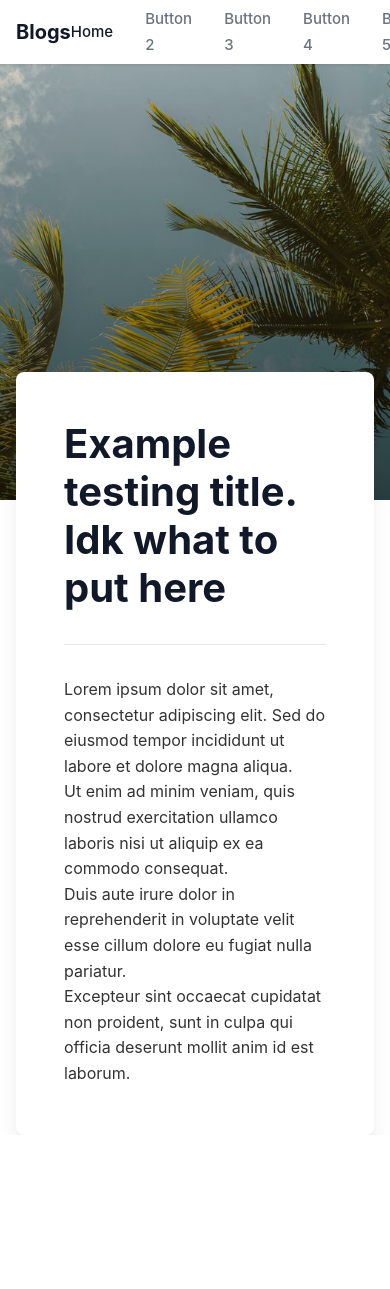
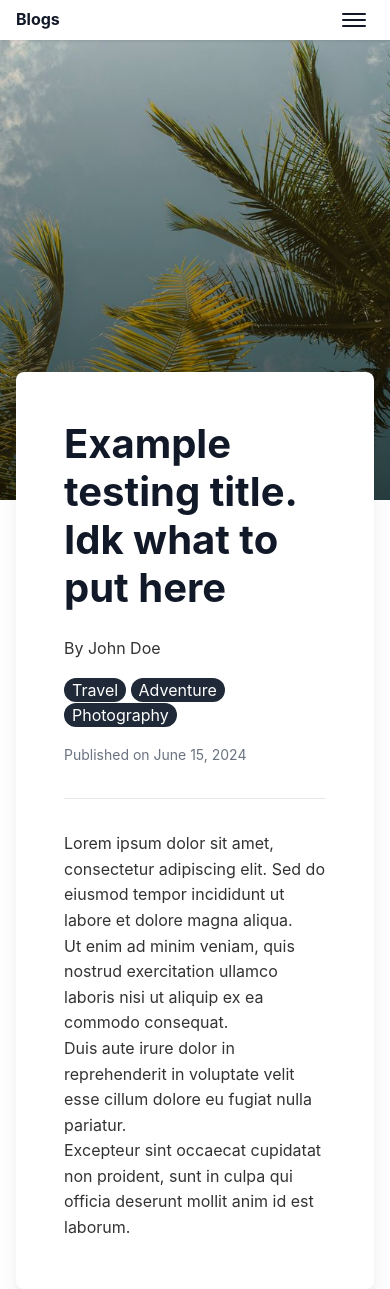
Before and after one commit to CloudsifyV2/project2_WebsiteDevelopment, a PHP site: page /post_content.php in a window 390 px wide. Before the commit the page ends 1135 px from the top, so only its background shows below. Run offline with PHP 8.4, Linux system fonts and the light colour scheme.

Commit message:
Implement MySQL Connections, Update Posts Content

```diff
--- /dev/null
+++ b/do_login_check.php
@@ -0,0 +1,5 @@
+<?php
+
+
+
+?>
--- a/post_content.php
+++ b/post_content.php
@@ -22,6 +22,20 @@
 
       <!-- Title -->
       <h1>Example testing title. Idk what to put here</h1>
+      <div class="article-meta">
+        <span class="author">By John Doe</span>
+      </div>
+
+      <div class="tags">
+        <span class="tag">Travel</span>
+        <span class="tag">Adventure</span>
+        <span class="tag">Photography</span>
+      </div>
+
+      <div class="article-meta">
+        <span class="date">Published on June 15, 2024</span>
+      </div>
+
       <div class="separator"></div>
 
       <!-- Article Content -->
@@ -33,5 +47,17 @@
       </div>
     </article>
   </div>
+
+  <script>
+    document.addEventListener('DOMContentLoaded', function () {
+        const toggle = document.querySelector('.navbar-toggle');
+        const menu = document.querySelector('.navbar-menu');
+
+        toggle.addEventListener('click', () => {
+            toggle.classList.toggle('active');
+            menu.classList.toggle('active');
+        });
+    });
+  </script>
 </body>
 </html>
--- a/styles/content.css
+++ b/styles/content.css
@@ -63,3 +63,23 @@ h1 {
     background-color: #e5e7eb;
     margin: 2rem 0;
 }
+
+.article-meta .author {
+    display: flex;
+    align-items: center;
+    margin-bottom: 1rem;
+}
+
+.article-meta .date {
+    display: block;
+    padding-top: 15px;
+    color: #6b7280;
+    font-size: 0.875rem;
+}
+
+.tags .tag {
+    background-color: #1f2937;
+    color: #fff;
+    border-radius: 12px;
+    padding: 2px 8px;
+}
--- a/styles/nav.css
+++ b/styles/nav.css
@@ -15,6 +15,7 @@
 }
 
 .navbar-container {
+    flex-wrap: wrap;
     max-width: 1280px;
     margin: 0 auto;
     padding: 0 1rem;
@@ -149,4 +150,64 @@
     font-weight:700;
     color: #fff;
     font-size:16px;
-  }
+}
+
+
+@media (max-width: 768px) {
+    .navbar-container {
+        height: auto;
+        flex-wrap: nowrap;
+    }
+
+    /* Show hamburger toggle */
+    .navbar-toggle {
+        display: flex;
+    }
+
+    /* Hide menu  */
+    .navbar-menu {
+        position: absolute;
+        top: 40px;
+        left: 0;
+        right: 0;
+        background: white;
+        flex-direction: column;
+        gap: 1rem;
+        padding: 1rem;
+        border-top: 1px solid #e5e7eb;
+        box-shadow: 0 2px 8px rgba(0,0,0,0.05);
+        display: none;
+    }
+
+    /* Show menu when active */
+    .navbar-menu.active {
+        display: flex;
+    }
+
+    .navbar-actions {
+        display: none;
+    }
+
+    .navbar-menu a {
+        font-size: 1rem;
+        text-align: center;
+        width: 100%;
+    }
+}
+
+@media (max-width: 480px) {
+    .navbar-logo {
+        font-size: 1rem;
+    }
+
+    .navbar-cta {
+        padding: 0.4rem 1rem;
+        font-size: 0.875rem;
+    }
+
+    .user-avatar {
+        width: 32px;
+        height: 32px;
+        font-size: 14px;
+    }
+}
```
Also changed, not shown: config/MySQL.php (added, +14 -0 lines), login.php (added, +29 -0 lines), register.php (renamed from login.html, +7 -4 lines).
